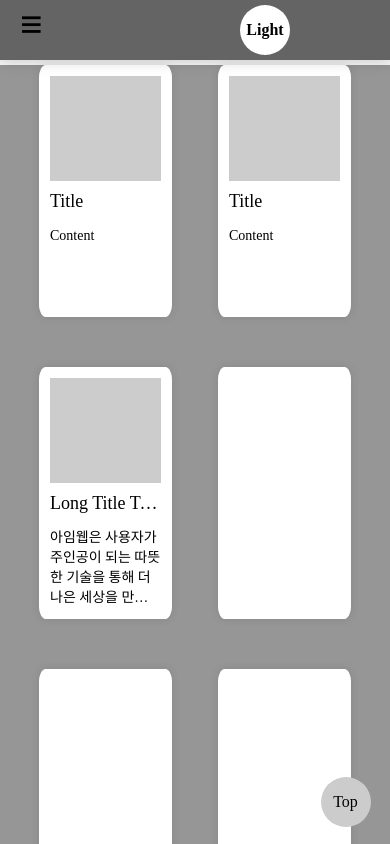
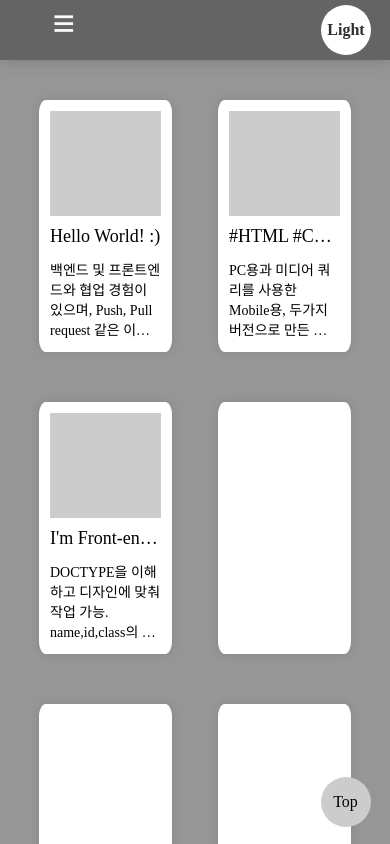
Before and after one commit to manjyuriah/publishing_test, a plain HTML site: page index.html in a window 390 px wide. Both pictures are taken after a click on the item "Dark". Shown: the top 844 px of the page. Drawn offline with Linux system fonts and the light colour scheme.

Commit message:
FIX 미디어쿼리 수정

```diff
--- a/index.html
+++ b/index.html
@@ -18,6 +18,7 @@
         }
         .container{
             position: relative;
+            background-color: rgb(245, 245, 245);
         }
         /* 모달창 */
         .black-screen{
@@ -66,12 +67,15 @@
         }
         .modal-content div:first-child{
             font-size: 26px;
+            margin-bottom: 25px;
+        }
+        .modal-content div:nth-child(2){
+            line-height: 26px;
         }
         .slide{
             display: none;
         }
         .inner{
-            padding: 0 100px;
             width: 1200px;
             margin: 0 auto;
             position: relative;
@@ -82,25 +86,33 @@
             left: 0;
             width: 100%;
             height: 60px;
+            z-index: 1;
             background-color: rgb(230, 230, 230);
             box-shadow: 0px 0px 15px rgba(0, 0, 0, 0.2);
         }
         .logo{
             position: absolute;
-            left: 100px;
             font-size: 30px;
+            left:0;
             font-weight: bold;
             line-height: 60px;
             cursor: pointer;
         }
         .m-logo{
             display: none;
+            font-size: 30px;
+            font-weight: bold;
+            font-size: 40px;
+            width: 50px;
+            height: 50px;
+            text-align: center;
         }
         .nav{
             display: flex;
             justify-content: flex-end;
             position: absolute;
-            right: 100px;
+            right: 0px;
+            top: 0;
             margin-top: 5px;
         }
         .nav li{
@@ -120,12 +132,12 @@
             text-align: center;
             font-weight: bold;
         }
+        /* 카드 */
         .cards{
             display: flex;
             justify-content: space-between;
-            flex-direction: row;
             flex-wrap: wrap;
-            margin-top: 120px;
+            padding-top: 100px;
         }
         .cards li{
             width: 302px;
@@ -184,17 +196,15 @@
             cursor: pointer;
         }
         /* 모바일 */
-        @media (min-width: 360px) and (max-width: 810px){
-            /* 모달창 */
+        @media (min-width: 280px) and (max-width: 1200px){
             .modal{
-                display: none;
                 width: 600px;
                 height: 800px;
                 background-color: #fff;
-                position: absolute;
-                top: 2%;
-                left: 50%;
-                margin-left: -300px;
+                position: relative;
+                margin: 0 auto;
+                margin-left: -50px;
+                margin-top: 100px;
                 z-index: 10;
                 padding: 20px;
                 box-sizing: border-box;
@@ -214,15 +224,13 @@
             .modal-content div:first-child{
                 font-size: 24px;
             }
+            .inner{
+                width: 600px;
+                margin: 0 auto;
+                position: relative;
+            }
             .m-logo{
-                position: absolute;
-                top: 0;
-                font-size: 30px;
-                font-weight: bold;
-                line-height: 50px;
                 display: block;
-                font-size: 40px;
-                left: 20px;
             }
             .logo{
                 display: none;
@@ -252,18 +260,15 @@
             .slideMenu li{
                 line-height: 50px;
             }
-            .inner{
-                padding: 0 50px;
-                width: 80%;
-                margin: 0 auto;
-                position: relative;
-                margin-top:-55px;
-            }
             .nav li{
                 display: none;
             }
             .nav li:last-child{
                 display: block;
+                position: absolute;
+            }
+            .cards{
+                padding-top: 100px;
             }
             .cards li{
                 width: 40%;
@@ -285,16 +290,16 @@
                 height: 50%;
             }
         }
-        @media (min-width: 360px) and (max-width: 600px){
+        @media (min-width: 280px) and (max-width: 600px){
             .modal{
                 display: none;
-                width: 360px;
+                width: 280px;
                 height: 500px;
                 background-color: #fff;
                 position: absolute;
                 top: 2%;
                 left: 50%;
-                margin-left: -180px;
+                margin-left: -140px;
                 z-index: 10;
                 padding: 20px;
                 box-sizing: border-box;
@@ -304,7 +309,6 @@
                 width: 80%;
                 margin: 0 auto;
                 position: relative;
-                margin-top:-55px;
             }
             .cards li{
                 width: 42%;
@@ -350,6 +354,7 @@
                 <div class="modal-sub">content</div>
             </div>
         </div>
+        <!--모바일 슬라이드-->
         <div class="slide">
             <div class="close" onclick="slideClose()">x</div>
             <ul class="slideMenu">
@@ -359,8 +364,9 @@
             </ul>
         </div>
         <div class="box">
-            <div class="inner">
+            <!-- 헤더 -->
             <div class="header">
+                <div class="inner">
                 <div class="logo">LOGO</div>
                 <div class="m-logo" onclick="mobileMenu()">≡</div>
                 <div class="right-menu">
@@ -372,28 +378,30 @@
                     </ul>
                 </div>
             </div>
+            </div>
+            <!-- 카드 -->
+            <div class="inner">
                 <ul class="cards">
-                    <li onclick="cardClick()">
+                    <li onclick="cardClick(event)">
                         <div class="card-box">
                             <div></div>
-                            <div class="card-title">Title</div>
-                            <div class="card-content">Content</div>
+                            <div class="card-title">Hello World! :)</div>
+                            <div class="card-content">백엔드 및 프론트엔드와 협업 경험이 있으며, Push, Pull request 같은 이벤트에 반응하여 자동으로 배포되는 CI/CD 경험.VS Code를 사용하였으며, 관리자 페이지에 대한 적용 원리 지식과 Webmaster도구틀을 이용한 SEO작업 가능</div>
                         </div>
                     </li>
-                    <li onclick="cardClick()">
+                    <li onclick="cardClick(event)">
                         <div class="card-box">
                             <div></div>
-                            <div class="card-title">Title</div>
-                            <div class="card-content">Content</div>
+                            <div class="card-title">#HTML #CSS #SCSS #Javascript #Ajax #Json #Vue</div>
+                            <div class="card-content">PC용과 미디어 쿼리를 사용한 Mobile용, 두가지 버전으로 만든 룰렛 게임. 랜덤 함수를 이용해 회전각도를 적용한 이벤트 페이지</div>
                         </div>
                     </li>
-                    <li onclick="cardClick()">
+                    <li onclick="cardClick(event)">
                         <div class="card-box">
                             <div></div>
-                            <div class="card-title">Long Title Test KimMinJoo</div>
+                            <div class="card-title">I'm Front-end Developer based in Seoul.</div>
                             <div class="card-content">
-                                아임웹은 사용자가 주인공이 되는 따뜻한 기술을 통해 더 나은 세상을 만들고 있습니다. 기술은 감성과 어우러져 새로운 서비스로 태어나고 그 사이에서 우리는 저녁이 있는 일상을 지속합니다.
-                                미래를 만드는 사람들은 오늘도 연희동 어느 단독주택이 있는 공간에서 서로를 응원하며 성장하고 있습니다.
+                                DOCTYPE을 이해하고 디자인에 맞춰 작업 가능. name,id,class의 분류를 알고 있고 Method에 대한 POST, GET에 대한 원리도 이해. Import, Keyframe, Flex, Grid 등 각종 스타일 선언 방식 이해
                             </div>
                         </div>
                     </li>
@@ -404,26 +412,22 @@
                     <li onclick="cardClick()"></li>
                     <li onclick="cardClick()"></li>
                 </ul>
+                <!-- 탑버튼 -->
                 <div class="top" onclick="locationTop()">Top</div>
             </div>
         </div>
     </div>
     <script>
-        const card=document.getElementsByClassName('card');
         const modal=document.querySelector('.modal');
-        const modalTitle=document.querySelector('.modal-title');
-        const modalContent=document.querySelector('.modal-sub');
         const blackScreen=document.querySelector('.black-screen');
         const slide=document.querySelector('.slide');
         //카드 선택시 모달 팝업
             function cardClick(event){
+                //모달창 내용 = 카드내용으로
+                document.querySelector('.modal-title').innerText=event.target.parentNode.querySelector('.card-title').innerText;
+                document.querySelector('.modal-sub').innerText=event.target.parentNode.querySelector('.card-content').innerText;
                 modal.style.display="block";
                 blackScreen.style.display="block";
-                window.scrollTo({
-                    top: 0,
-                    left: 0,
-                    behavior: 'smooth'
-                });
             }
         //모달창 끄기
         function modalClose(){
@@ -435,19 +439,17 @@
             const dark=document.querySelector('.dark');
             const container=document.querySelector('.container');
             const header=document.querySelector('.header');
-            const logo=document.querySelector('.logo');
-            const nav=document.querySelector('.nav li');
-            const card=document.querySelectorAll('.cards li');
                 if(dark.innerHTML==="Light"){
                     dark.innerHTML="Dark"
                     container.style.backgroundColor="rgb(245, 245, 245)"
                     header.style.backgroundColor="rgb(230, 230, 230)"
-                    logo.style.color="#2e2e2e"
+                    header.style.color="#2e2e2e"
                 }else{
                     dark.innerHTML="Light"
+                    dark.style.color="#2e2e2e"
                     container.style.backgroundColor="rgb(150, 150, 150)"
                     header.style.backgroundColor="rgb(100, 100, 100)"
-                    logo.style.color="rgb(250, 250, 250)"
+                    header.style.color="rgb(250, 250, 250)"
                 }
         }
         // top 버튼
```
